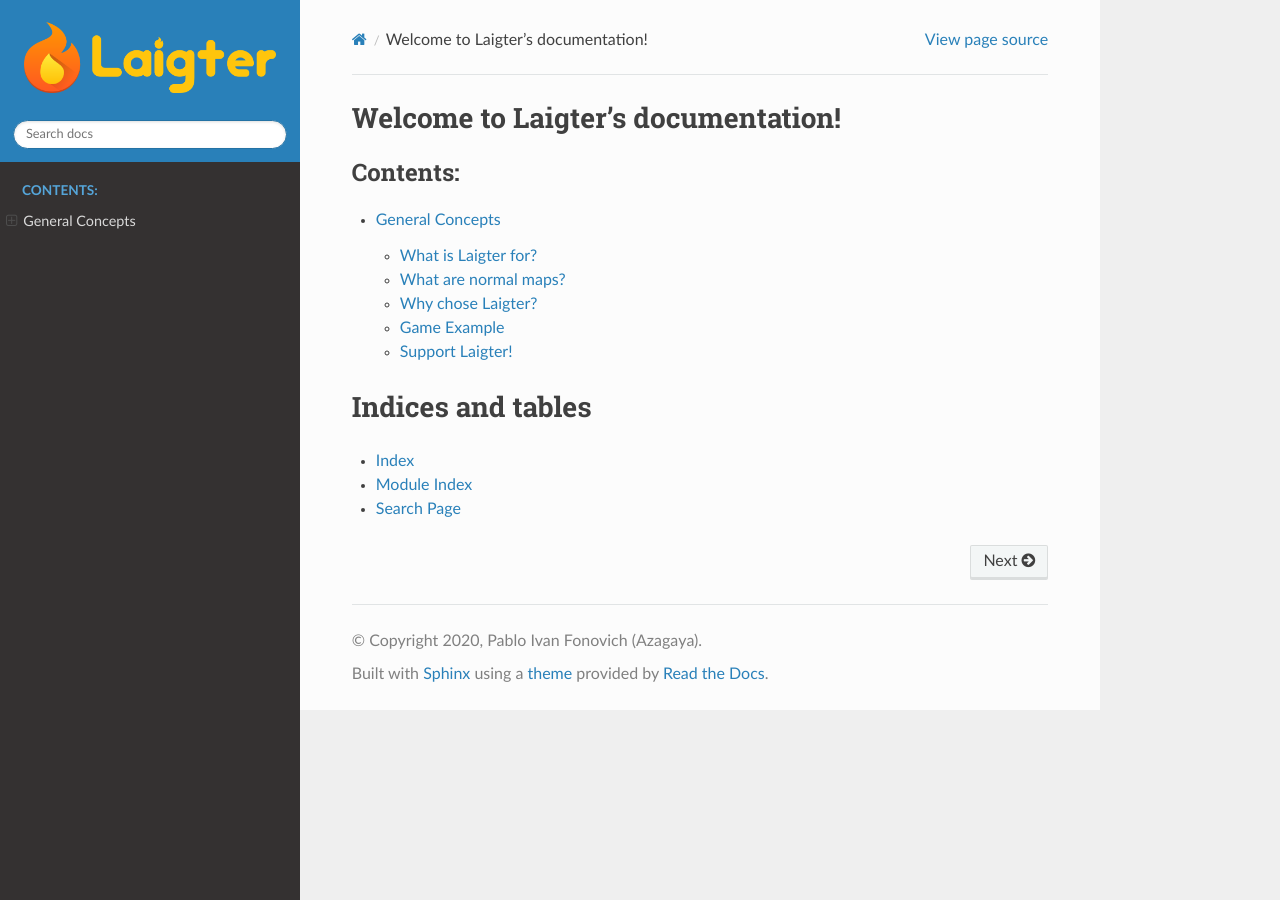
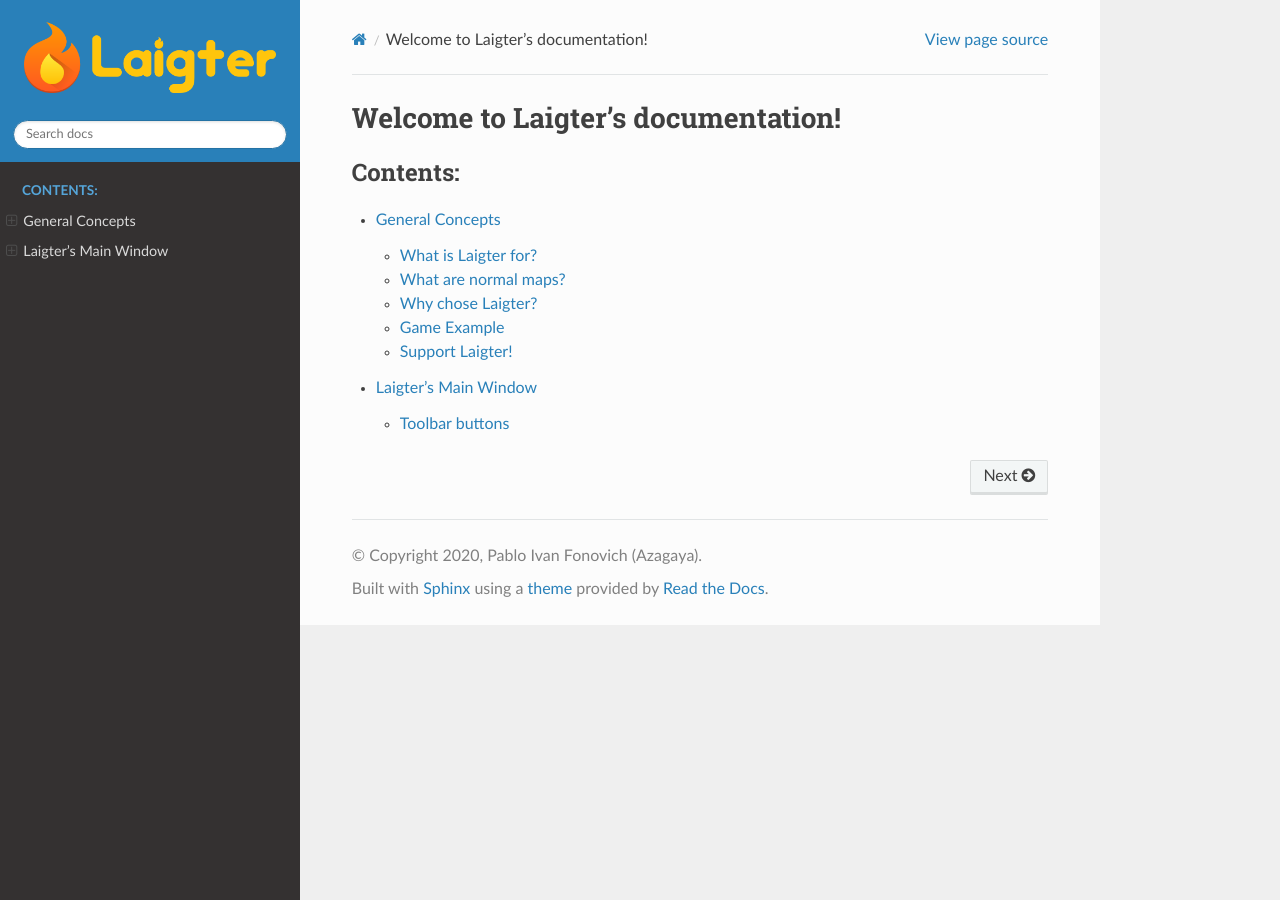
Before and after one commit to azagaya/laigter-docs, a Sphinx documentation site: the page built from docs/source/index.rst, in a window 1280 px wide. Built offline with Sphinx 7.4.7 and the Read the Docs theme 2.0.0, drawn with Linux system fonts in a browser that asks for light colours; formulas are drawn with MathJax 3.

```diff
--- /dev/null
+++ b/docs/source/.#index.rst
@@ -0,0 +1 @@
+azagaya@azagaya-G531GT.16522:1597058639
--- a/docs/source/index.rst
+++ b/docs/source/index.rst
@@ -11,12 +11,4 @@ Welcome to Laigter's documentation!
    :caption: Contents:
 
    Introduction/intro
-
-
-
-Indices and tables
-==================
-
-* :ref:`genindex`
-* :ref:`modindex`
-* :ref:`search`
+   Introduction/main-window
```
Also changed, not shown: docs/source/Introduction/install.rst (added, +42 -0 lines), docs/source/Introduction/main-window.rst (added, +16 -0 lines), 1 other file.
